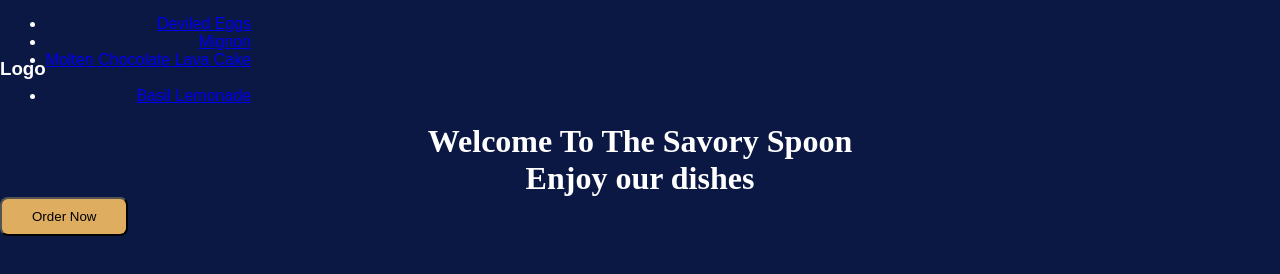
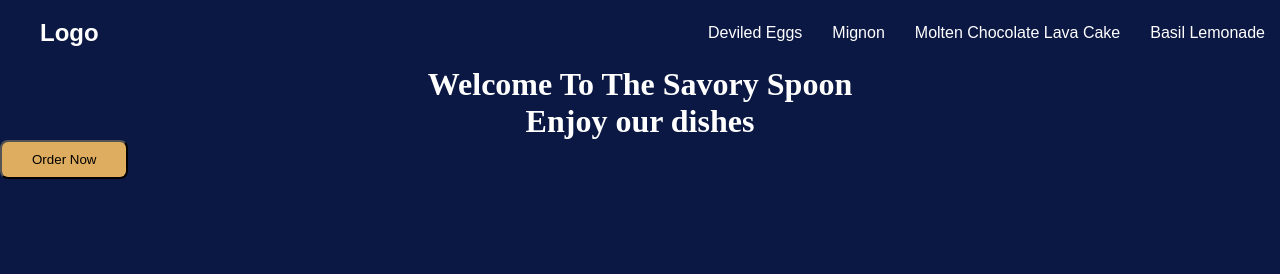
Before and after one commit to Popeaura/Odin-recipes, a plain HTML site: page index.html in a window 1280 px wide. Drawn offline with Linux system fonts and the light colour scheme.

Commit message:
I modified my styles.css file

```diff
--- a/styles.css
+++ b/styles.css
@@ -1,3 +1,11 @@
+/*Basic reset*/
+*{
+    padding: 0%;
+    margin: 0 ;
+    box-sizing: border-box;
+}
+
+
 :root {
     --main-color: #dead5f;
     --primary-color:#312e2e;
@@ -9,29 +17,46 @@ button{
     cursor: pointer;
     border-radius: 8px;
 }
-/*Basic reset*/
-*{
-    margin: 0;
-    padding: 0;
-    box-sizing: border-box;
-}
+
 body{
     background-color: #0C1844;
 }
 /* nav start */
 nav{
-    display: flex;
-    align-content: space-around;
-    align-items: center;
-    color: #fff;
-   font-family: sans-serif;
-    padding-top: 15px;
-
+   display: flex;
+   justify-content: space-between;
 }
 
-nav{
-    text-align:right;
+.logo {
+    color: #fff;
+    margin: auto 40px;
+    font-family: sans-serif;
+    font-size: 24px;
 }
+
+.nav-items {
+    display: flex;
+}
+
+ul li {
+    display: flex;
+    justify-content: space-around;
+    align-items: center;
+    margin: 15px;
+}
+
+ul li a {
+    color: #fff;
+    text-decoration: none;
+    font-family: sans-serif;
+}
+
+li a:hover{
+    border-bottom: 2px solid #dead5f;
+}
+
+/* nav end */
+
 
  h1{
     color: #fff;
```
